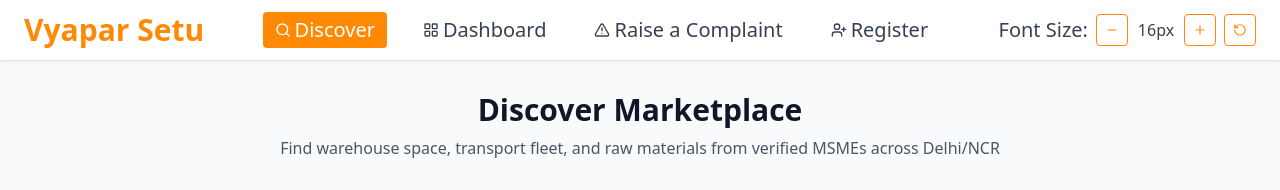
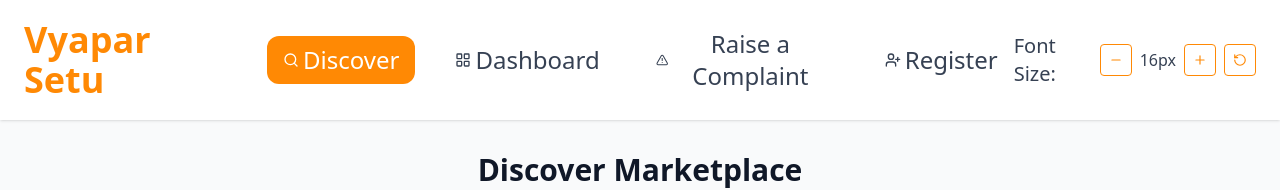
Before and after one commit to Mayank-Narang/vyapar_setu, a React (Vite) app in the folder frontend/: page / in a window 1280 px wide. Shown: the top 190 px of the page. Built offline with nearby package versions, Linux system fonts and the light colour scheme; no server answers.

Commit message:
ui changes

```diff
--- a/frontend/src/components/DashboardPage.jsx
+++ b/frontend/src/components/DashboardPage.jsx
@@ -5,11 +5,8 @@
   const { fontSize } = useApp();
 
   return (
-    <div className="max-w-7xl mx-auto px-6 py-8" style={{ fontSize: `${fontSize}px` }}>
-      <h1 className="text-3xl font-bold text-gray-900 mb-6">Dashboard</h1>
-      <div className="bg-white rounded-lg shadow-sm border p-6">
-        <p className="text-gray-600">Welcome to your dashboard. Here you can manage your listings, view analytics, and track your business activities.</p>
-      </div>
+    <div>
+
     </div>
   );
 }
--- a/frontend/src/components/NavBar.jsx
+++ b/frontend/src/components/NavBar.jsx
@@ -21,9 +21,10 @@
   };
 
   return (
-    <nav className="flex items-center justify-between px-6 py-3 bg-white shadow" style={{ fontSize: `${fontSize}px` }}>
+    <nav className="flex items-center justify-around px-6 py-5 bg-white shadow" style={{ fontSize: `${fontSize}px` }}>
       {/* Logo */}
-      <div className="text-3xl font-bold text-orange-400">Vyapar Setu</div>
+      <div className="flex items-center justify-center gap-10">
+      <div className="text-4xl font-bold text-orange-400">Vyapar Setu</div>
 
       {/* Menu */}
       <ul className="flex items-center gap-6">
@@ -31,7 +32,7 @@
           <li key={p.api}>
             <button
               onClick={() => handleClick(p.api)}
-              className={`flex text-xl items-center gap-1 px-3 py-1 rounded transition-colors cursor-pointer ${
+              className={`flex text-2xl items-center gap-1 px-4 py-2 rounded-xl transition-colors cursor-pointer ${
                 currentPage === p.api
                   ? 'bg-orange-400 text-white'
                   : 'text-gray-700 hover:text-orange-500'
@@ -43,7 +44,7 @@
           </li>
         ))}
       </ul>
-
+        </div>
       {/* Font size controls */}
       <div className="flex items-center gap-2 text-gray-700">
         <span className="text-xl">Font Size:</span>
```
